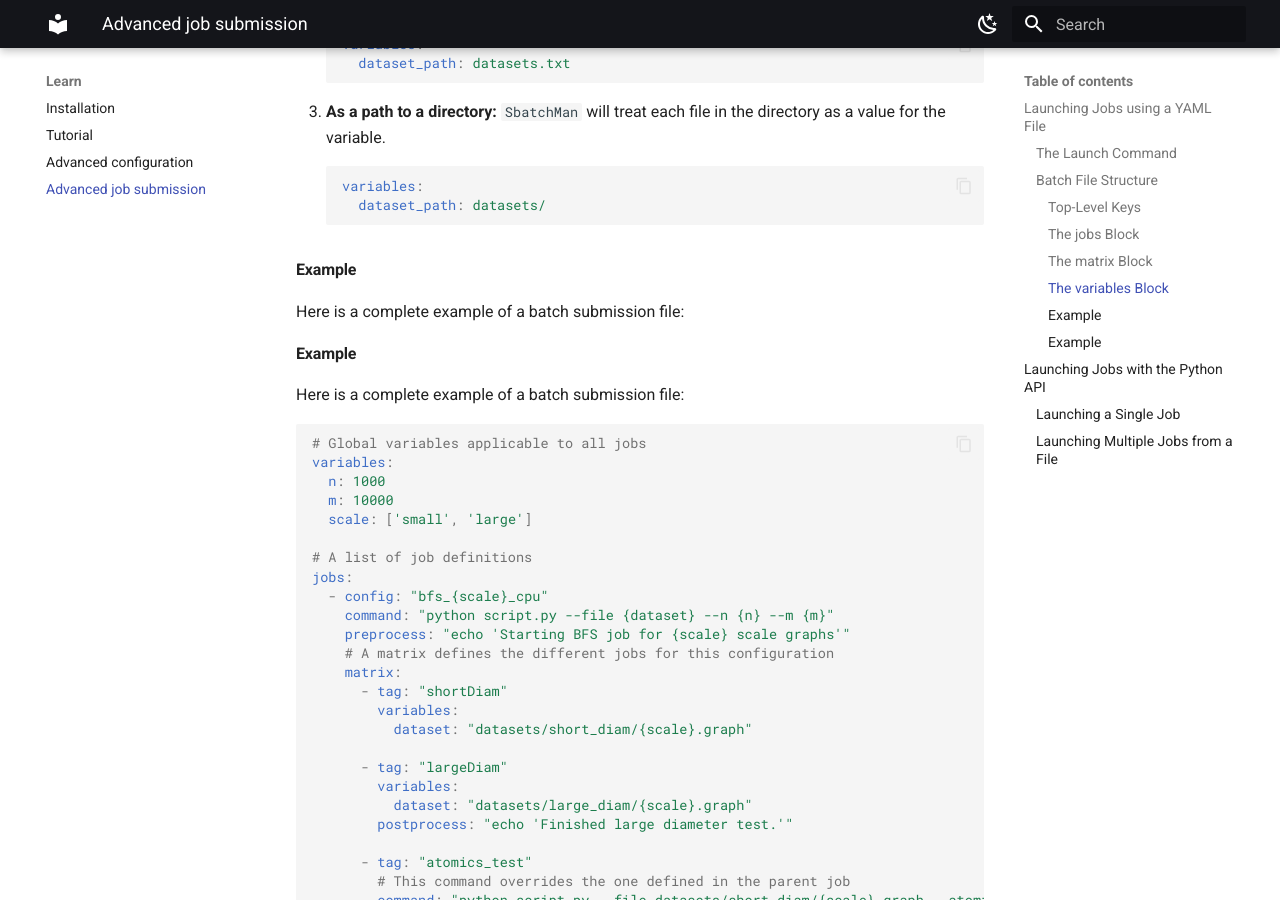
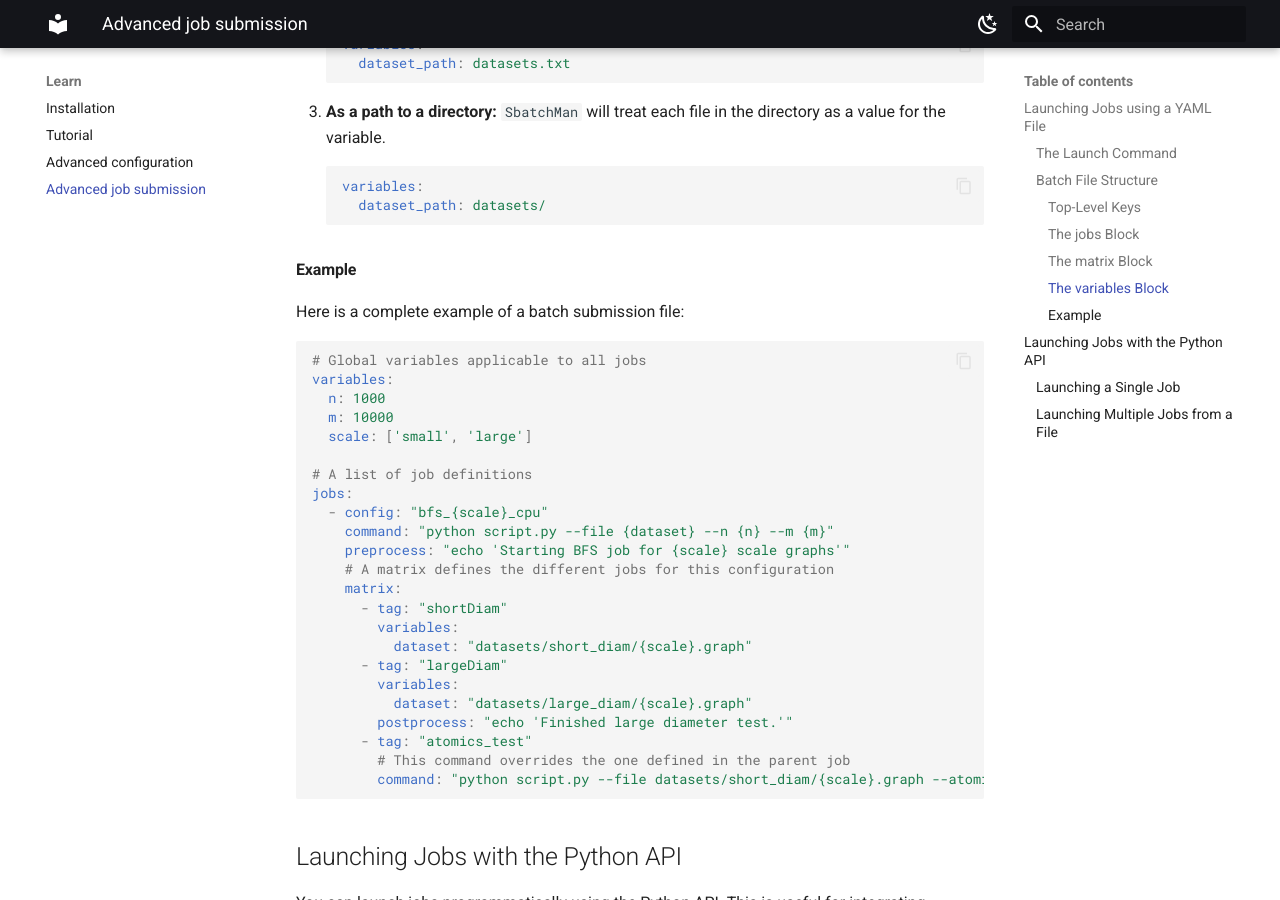
Before and after one commit to LorenzoPichetti/SbatchMan, an MkDocs documentation site: the page built from docs/learn/launching_jobs.md, in a window 1280 px wide and 900 px high, scrolled down 1834 px. Built offline with MkDocs 1.6.1 and Material for MkDocs 9.7.7, drawn with Linux system fonts in a browser that asks for light colours.

Commit message:
fixed example, updated todo

````diff
--- a/docs/learn/launching_jobs.md
+++ b/docs/learn/launching_jobs.md
@@ -71,10 +71,6 @@ Variables can be defined in three ways:
 
 Here is a complete example of a batch submission file:
 
-#### Example
-
-Here is a complete example of a batch submission file:
-
 ```yaml
 # Global variables applicable to all jobs
 variables:
@@ -92,12 +88,10 @@ jobs:
       - tag: "shortDiam"
         variables:
           dataset: "datasets/short_diam/{scale}.graph"
-
       - tag: "largeDiam"
         variables:
           dataset: "datasets/large_diam/{scale}.graph"
         postprocess: "echo 'Finished large diameter test.'"
-
       - tag: "atomics_test"
         # This command overrides the one defined in the parent job
         command: "python script.py --file datasets/short_diam/{scale}.graph --atomic"
````
Also changed, not shown: 1 other file.
